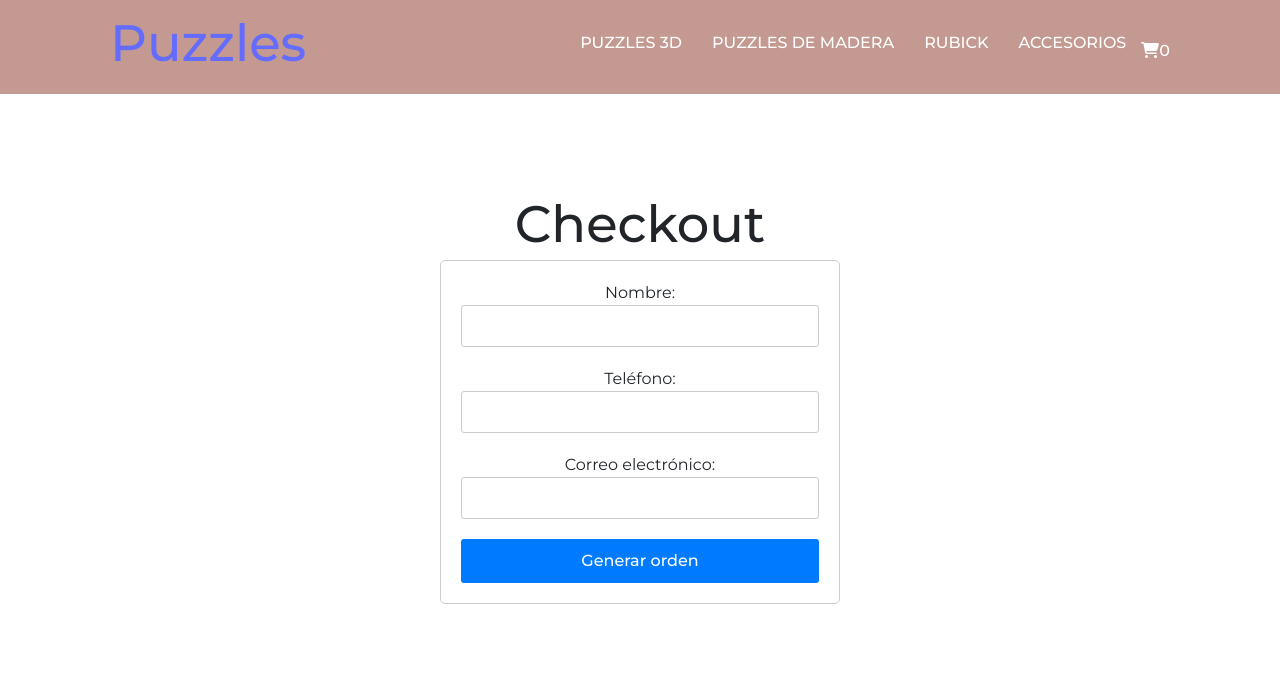
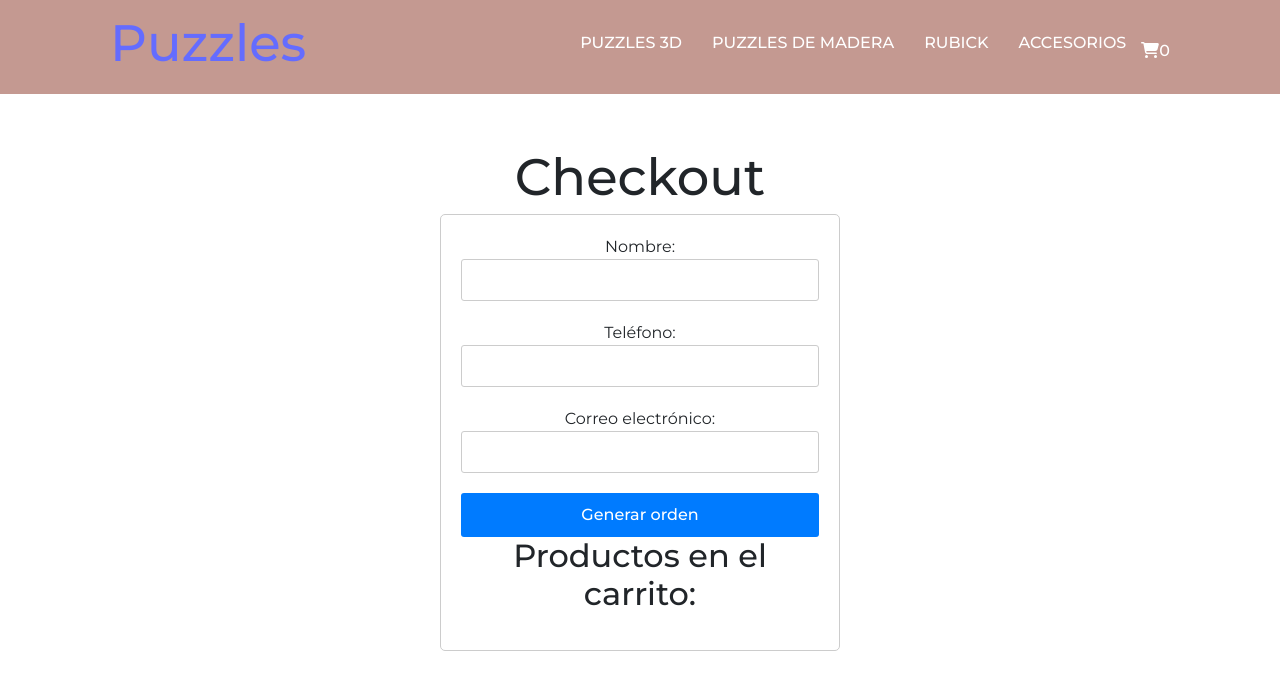
Before and after one commit to Optickal095/ecommerce49900, a React (Vite) app: page /checkout in a window 1280 px wide. Shown: the top 690 px of the page. Built offline with nearby package versions, Linux system fonts and the light colour scheme.

Commit message:
productos en el carro

```diff
--- a/src/components/Checkout/Checkout.jsx
+++ b/src/components/Checkout/Checkout.jsx
@@ -156,6 +156,17 @@ const Checkout = () => {
           </label>
           <button type="submit">Generar orden</button>
         </form>
+
+        <div>
+          <h2>Productos en el carrito:</h2>
+          <ul>
+            {cart.map((product) => (
+              <li key={product.id}>
+                <strong>{product.name}</strong> - Cantidad: {product.quantity}
+              </li>
+            ))}
+          </ul>
+        </div>
       </div>
     </>
   );
```
